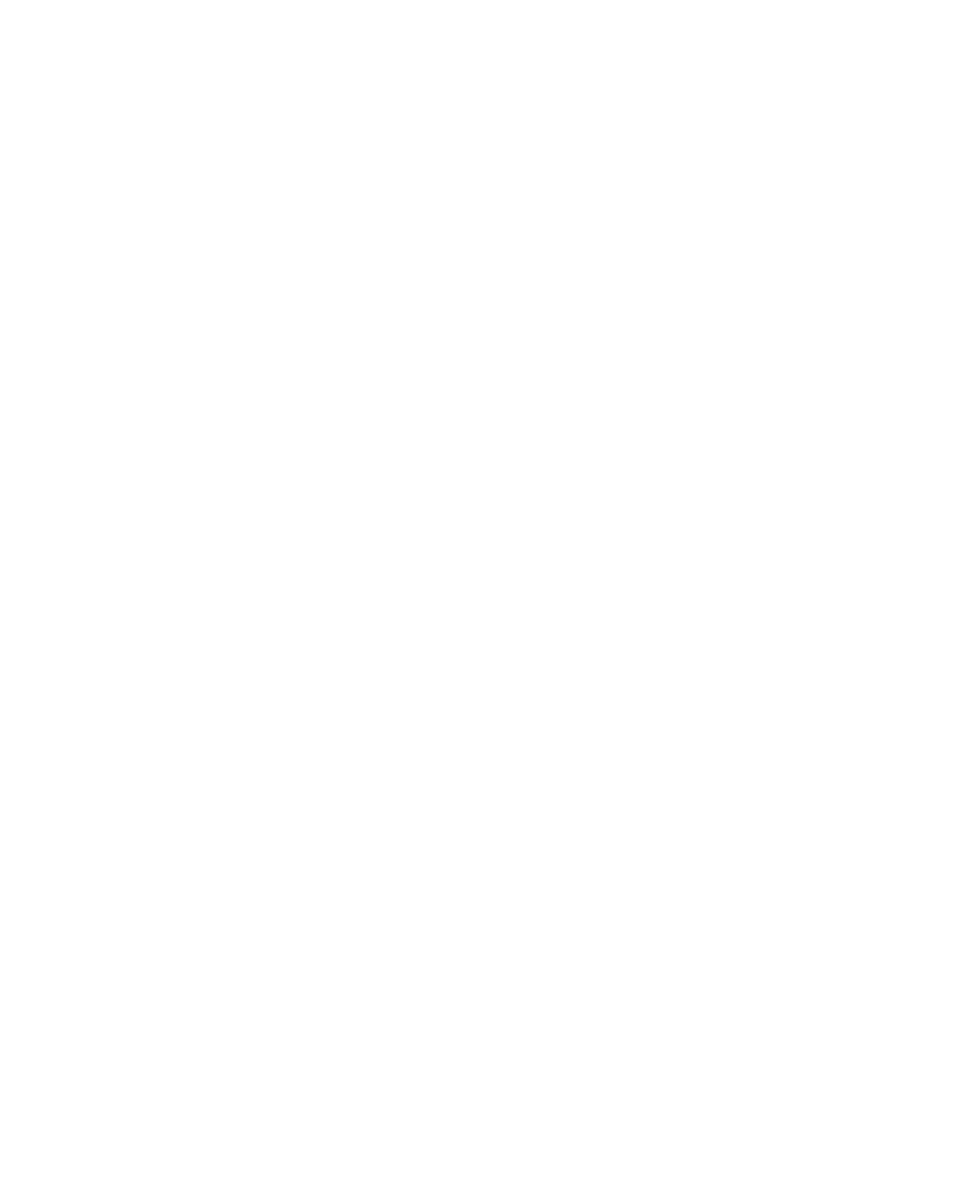
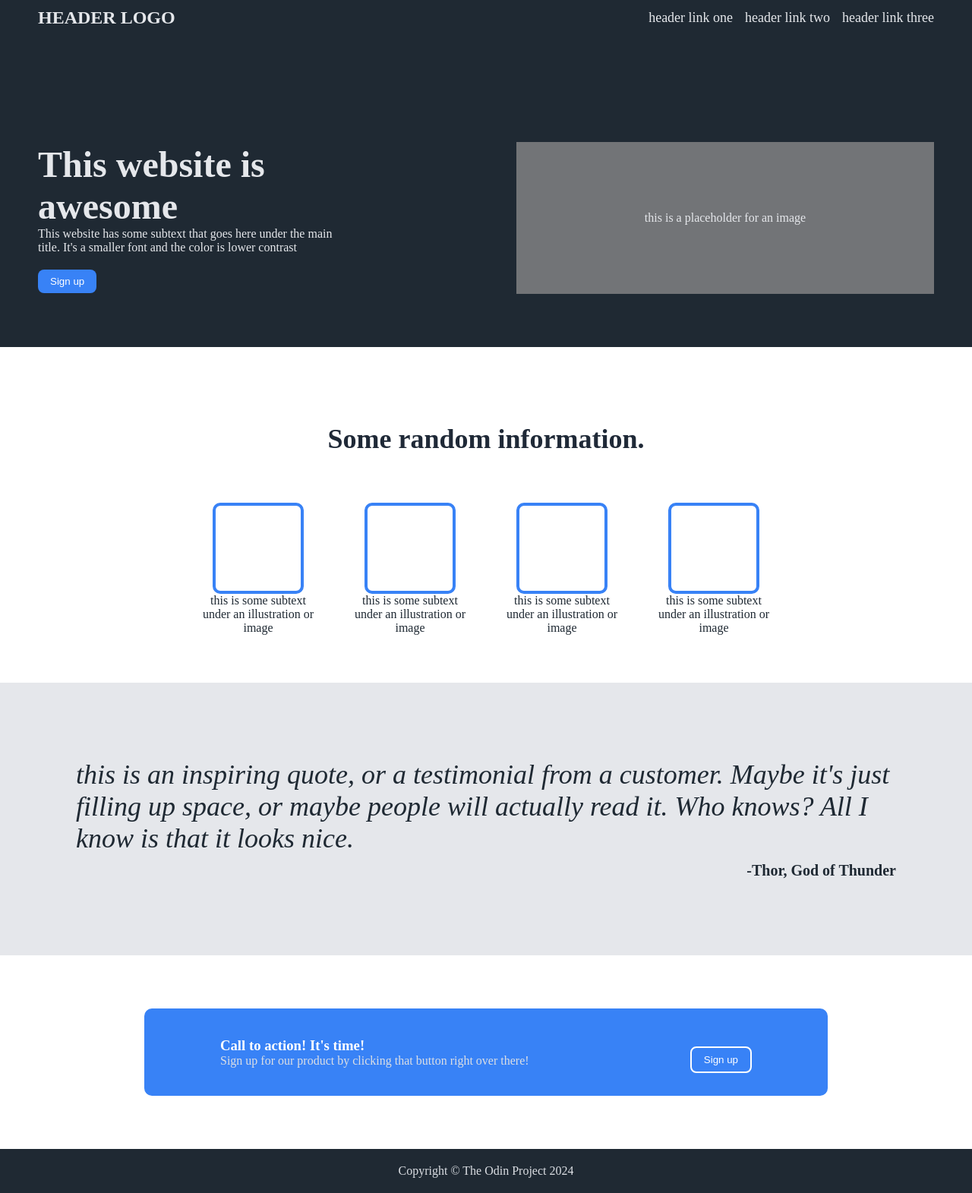
Before and after one commit to kingck01/Project-Odin-project-landing-page-, a plain HTML site: page index.html in a window 1280 px wide. Shown: the whole page at 76% size. Before the commit the page ends 800 px from the top, so only its background shows below. Drawn offline with Linux system fonts and the light colour scheme.

Commit message:
finalisation

```diff
--- a/index.html
+++ b/index.html
@@ -4,6 +4,78 @@
     <meta charset="UTF-8" />
     <meta name="viewport" content="width=device-width, initial-scale=1.0" />
     <title>Mon web site</title>
+    <link rel="stylesheet" href="style.css" />
   </head>
-  <body></body>
+  <body>
+    <div class="one">
+      <div class="header">
+        <div class="logo">HEADER LOGO</div>
+        <ul>
+          <li>header link one</li>
+          <li>header link two</li>
+          <li>header link three</li>
+        </ul>
+      </div>
+
+      <div class="first-content">
+        <div class="case-1">
+          <h1>This website is <br />awesome</h1>
+          <p>
+            This website has some subtext that goes here under the main title.
+            It's a smaller font and the color is lower contrast
+          </p>
+          <button>Sign up</button>
+        </div>
+        <div class="case-2">
+          <p>this is a placeholder for an image</p>
+        </div>
+      </div>
+    </div>
+
+    <div class="two">
+      <h2>Some random information.</h2>
+
+      <div class="information">
+        <div class="cadre-info">
+          <div class="info"></div>
+          <p>this is some subtext under an illustration or image</p>
+        </div>
+        <div class="cadre-info">
+          <div class="info"></div>
+          <p>this is some subtext under an illustration or image</p>
+        </div>
+        <div class="cadre-info">
+          <div class="info"></div>
+          <p>this is some subtext under an illustration or image</p>
+        </div>
+        <div class="cadre-info">
+          <div class="info"></div>
+          <p>this is some subtext under an illustration or image</p>
+        </div>
+      </div>
+    </div>
+
+    <div class="three">
+      <quote
+        >this is an inspiring quote, or a testimonial from a customer. Maybe
+        it's just filling up space, or maybe people will actually read it. Who
+        knows? All I know is that it looks nice.
+      </quote>
+      <p>-Thor, God of Thunder</p>
+    </div>
+    <div class="four">
+      <div class="call-to-action">
+        <div class="call-1">
+          <h3>Call to action! It's time!</h3>
+          <p>
+            Sign up for our product by clicking that button right over there!
+          </p>
+        </div>
+        <div class="call-2"><button>Sign up</button></div>
+      </div>
+    </div>
+    <div class="five">
+      <p>Copyright © The Odin Project 2024</p>
+    </div>
+  </body>
 </html>
--- a/style.css
+++ b/style.css
@@ -0,0 +1,160 @@
+* {
+  margin: 0;
+  box-sizing: border-box;
+  overflow: hidden;
+}
+body {
+  min-width: 100vw;
+  min-height: 100vh;
+  color: #e5e7eb;
+  flex: 1;
+  display: flex;
+  flex-direction: column;
+}
+.one {
+  background-color: #1f2933;
+  width: 100%;
+  padding: 10px 50px 70px 50px;
+}
+
+.header {
+  display: flex;
+  justify-content: space-between;
+  align-items: center;
+}
+.logo {
+  font-size: 24px;
+  font-weight: bold;
+}
+ul {
+  display: flex;
+  list-style: none;
+  gap: 16px;
+}
+li {
+  font-size: 18px;
+  text-decoration: none;
+}
+
+.first-content {
+  display: flex;
+  margin-top: 150px;
+  justify-content: space-between;
+  align-items: center;
+}
+
+.case-1 {
+  width: 35%;
+}
+
+.case-2 {
+  width: 550px;
+  height: 200px;
+  background-color: #727477;
+}
+.case-2 p {
+  display: flex;
+  justify-content: center;
+  align-items: center;
+  height: 100%;
+  color: #e5e7eb;
+}
+h1 {
+  font-size: 48px;
+  font-weight: bold;
+}
+button {
+  background-color: #3882f6;
+  color: white;
+  padding: 8px 16px;
+  border-radius: 8px;
+  border: none;
+  margin-top: 20px;
+}
+
+.two {
+  padding: 50px;
+  /* display: flex; */
+  /* justify-content: center;
+    align-items: center; */
+}
+.two h2 {
+  font-size: 36px;
+  font-weight: bolder;
+  text-align: center;
+  margin-top: 50px;
+  color: #1f2937;
+}
+.information {
+  display: flex;
+  justify-content: center;
+  align-items: center;
+  gap: 50px;
+  margin-top: 50px;
+}
+.cadre-info {
+  height: 200px;
+  width: 150px;
+  display: flex;
+  flex-direction: column;
+  justify-content: center;
+  align-items: center;
+}
+.cadre-info p {
+  text-align: center;
+  color: #1f2933;
+}
+.info {
+  height: 120px;
+  width: 120px;
+  border: 4px solid #3882f6;
+  border-radius: 10px;
+}
+.three {
+  background-color: #e5e7eb;
+  padding: 100px;
+}
+quote {
+  color: #1f2933;
+  font-size: 36px;
+  font-style: italic;
+  font-weight: lighter;
+  color: #1f2933;
+}
+.three p {
+  text-align: right;
+  font-weight: bold;
+  color: #1f2933;
+  margin-top: 10px;
+  font-size: 20px;
+}
+
+.four {
+}
+.call-to-action {
+  background-color: #3882f6;
+  display: flex;
+  justify-content: space-between;
+  align-items: center;
+  padding: 30px 100px;
+  margin: 70px auto;
+  width: 900px;
+  border-radius: 10px;
+  color: white;
+}
+
+.call-to-action button {
+  border: 2px solid white;
+  margin-left: 50px;
+}
+.call-to-action p {
+  color: #dcdfe4;
+}
+.five {
+  background-color: #1f2933;
+  color: #dcdfe4;
+  display: flex;
+  justify-content: center;
+  align-items: center;
+  padding: 20px;
+}
```
